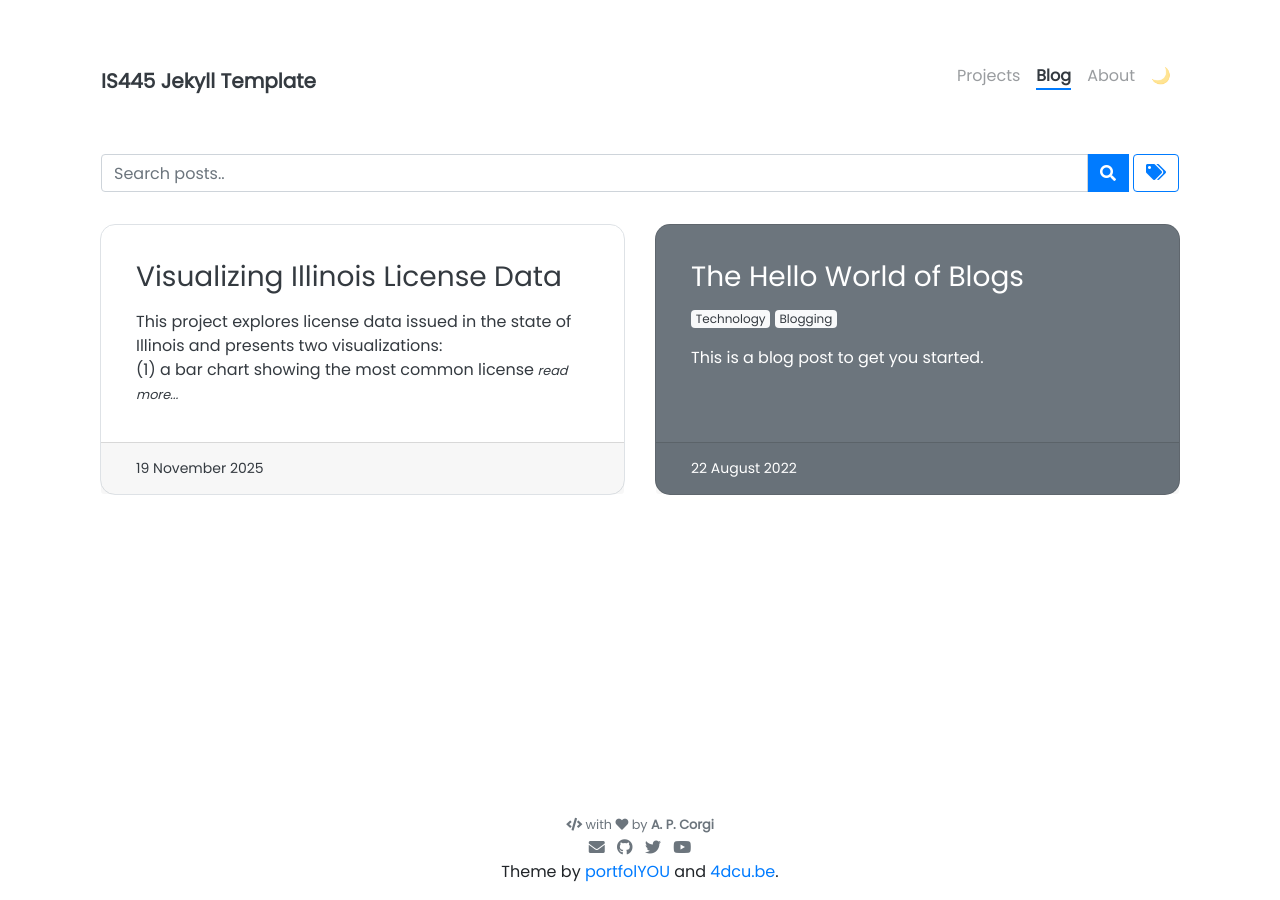
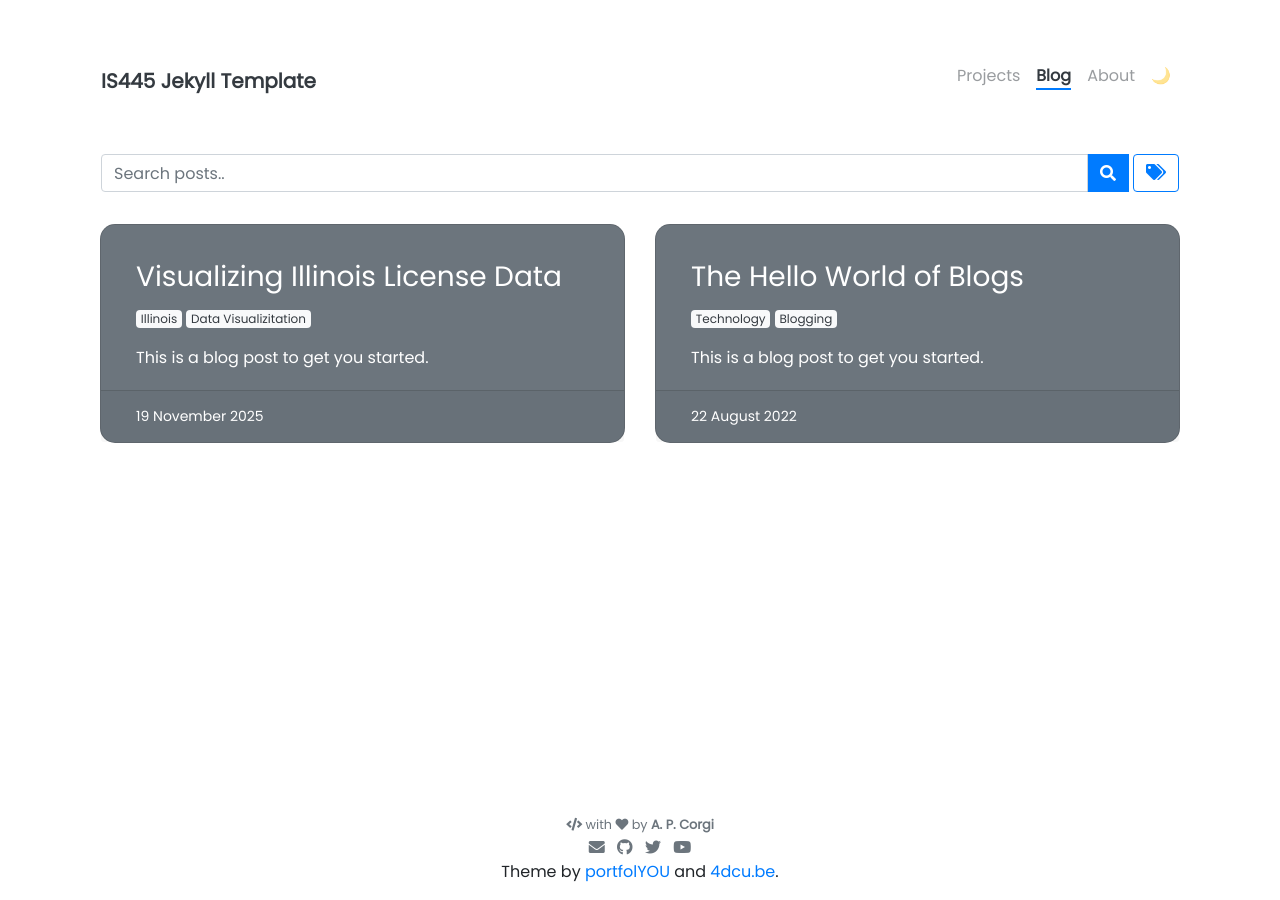
Before and after one commit to anbeeram/anbeeram.github.io, a Jekyll site: the page built from pages/blog.html, in a window 1280 px wide. Built offline with Jekyll 4.4.1, drawn with Linux system fonts in a browser that asks for light colours; nearby versions of some CDN libraries; comment, search, counter and statistics services are not loaded; some of the changed lines change nothing that is shown.

Commit message:
Changes in post

```diff
--- a/_posts/2025-11-19-license-IL.md
+++ b/_posts/2025-11-19-license-IL.md
@@ -1,44 +1,55 @@
 ---
 layout: page
 title: "Visualizing Illinois License Data"
+tags: [Illinois, Data Visualizitation, ]
+style: fill
+color: secondary
+description: This is a blog post to get you started.
 ---
 
 
-This project explores license data issued in the state of Illinois and presents two visualizations:
-(1) a bar chart showing the most common license types, and
-(2) a county-level choropleth map showing the geographic distribution of license counts.
+---
+
+## Data and Notebook
+
+- **[The Data](https://raw.githubusercontent.com/UIUC-iSchool-DataViz/is445_data/main/licenses_fall2022.csv)**
+- **[The Analysis](https://github.com/anbeeram/anbeeram.github.io/blob/main/assets/notebooks/Workbook.ipynb)**
 
 ---
 
-## 🔗 Data and Notebook
-
-- **[The Data](https://raw.githubusercontent.com/UIUC-iSchool-DataViz/is445_data/main/licenses_fall2022.csv)**
-- **[The Analysis](https://github.com/anbeeram/anbeeram.github.io)**
-
----
-
-# 📊 Visualization 1: Top 5 License Types in Illinois
+# 📊 Visualization 1:  Illinois Licenses by County
 
 <iframe src="/assets/charts/chart1_top_license_types.html" width="100%" height="450"></iframe>
 
 ### **Explanation**
-This bar chart displays the top five most common license types issued in Illinois. To create this visualization, the dataset was first filtered to include only rows where the `State` field equals `"IL"`. Then, the `License Type` column was aggregated using `value_counts()` to determine how many licenses existed within each category. A bar chart was chosen because it clearly compares categorical frequencies and makes it easy to recognize which license types appear more frequently. The x-axis encodes the categorical `License Type` field, while the y-axis represents the quantitative count. Color is also mapped to the license category, helping visually distinguish different types. Sorting the bars in descending order highlights the most common license types at a glance.
+
+This map shows how many licenses are located in each Illinois county by using different shades of color and displays the exact count when you hover over a county. Counties with darker shades have more licenses than counties with lighter shades.
+
+To build this map, I grouped all the Illinois license records by county and calculated the total number of licenses in each one. Then I matched each county name to its official FIPS code (a five-digit identification number) by using information from a TopoJSON file, since the mapping tool requires FIPS codes to display data on county shapes.
+
+Once I added the correct FIPS codes to my summary, I merged the license counts with the county boundaries so the map could show the right color for each region.
 
 ---
 
-# 🗺️ Visualization 2: Illinois Licenses by County
+# 📊 Visualization 2: Top 5 License Types in Illinois by County
 
 <iframe src="/assets/charts/chart2_illinois_map.html" width="100%" height="650"></iframe>
 
 ### **Explanation**
-The second visualization is a chloropleth map representing the number of licenses issued across Illinois counties. To prepare for this visualization, Illinois records were grouped by `County` to compute total license counts. Next, county names were matched with their corresponding five-digit FIPS codes from the official TopoJSON file provided through `vega_datasets`. Using FIPS as the key allowed us to join the license data with the county geometries. The map uses `geoshape` marks with a Mercator projection and a sequential blue color scale to represent variation in license counts. Counties with higher counts appear in darker shades. A separate outline layer ensures that *all* counties—including those with zero or missing data—are clearly visible through black borders.
 
+This chart displays the five most common types of licenses found in Illinois by counting how many licenses belong to each category. It makes it simple to see which license types are most popular in the data. It makes it simple to see which license types are most popular in a given county.
+
+Each bar has its own color to make the different license types easy to tell apart. The colors help us distinguish between categories but do not represent any numeric information on their own.
+
+Before creating this plot, I cleaned the dataset by removing null values in the key fields, then filtered the data to include only records where the state was “IL,” since the goal was to focus only on Illinois licenses.
+
+There's a dropdown menu at the top where you pick a county. When you choose one, the chart updates to show only that county's data.
+To make this work, I created a parameter called county_param that stores whichever county you selected. Then I used a transform_filter to keep only the rows where the county matches what you picked. After that, the chart ranks the license types in that county and shows you the top five in the bar graph.
 ---
 
 # Interactivity
 
-Interactivity enhances both clarity and exploration in this project. The county map includes hover tooltips that display the county name and exact number of licenses, allowing viewers to explore specific regions without cluttering the visualization. Additionally, the use of separate outline and fill layers ensures meaningful comparison across counties, even when some have no associated data. For deeper analysis, the project also includes an interactive dropdown (in the notebook) that allows the user to select any Illinois county and view the top five license types for that county. This parameter-driven interactivity makes the visualizations more engaging and supports county-level comparisons that would be difficult to see in a static plot.
-
+The map includes hover tooltips that let users explore the data without making the visualization look cluttered or overwhelming. Additionally, a dropdown menu in the analysis tool allows users to select any county they want and immediately see which license types are most common there. These features make the analysis feel more helpful for users to focus on the specific information.
 ---
 
 # Files Included
```
